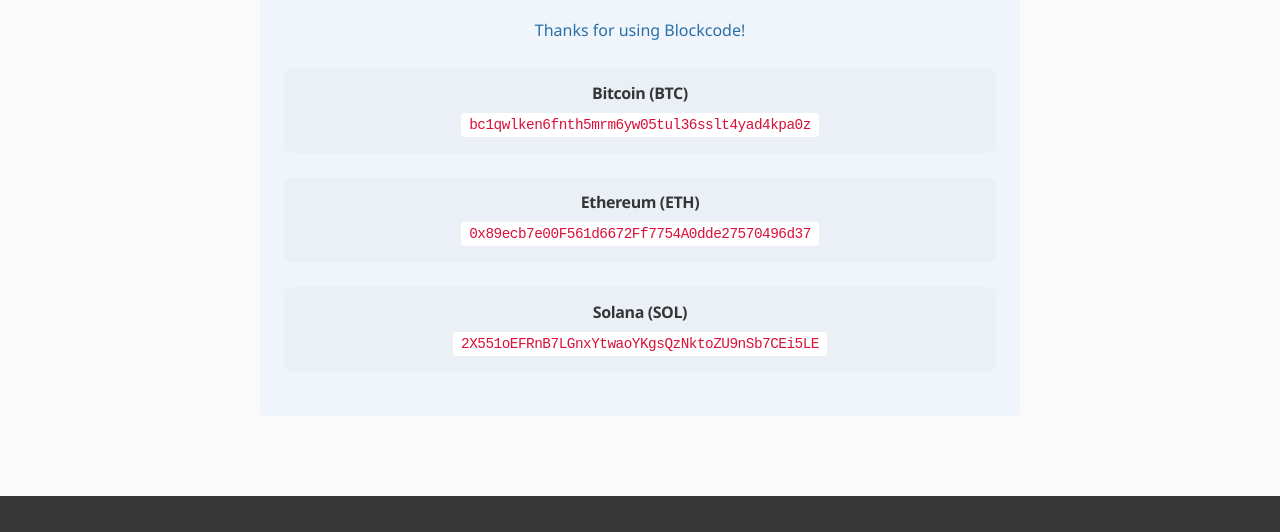
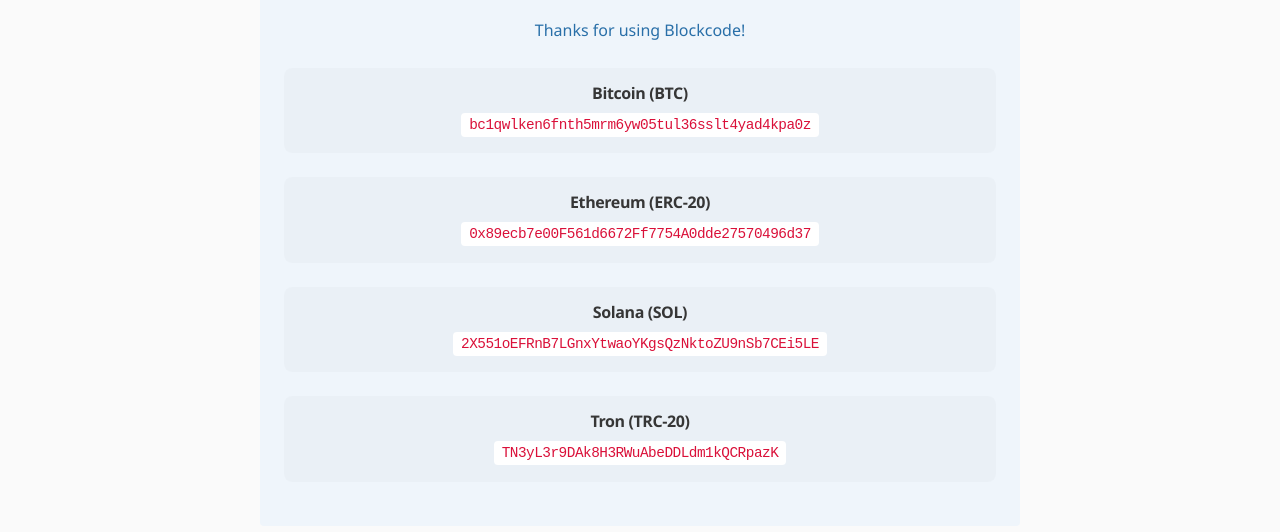
Before and after one commit to blockcode-beta/Blockcode, a plain HTML site: page index.html in a window 1280 px wide. Shown: the part 1191-1723 px from the top of the page. Drawn offline with nearby package versions, Linux system fonts and the light colour scheme.

Commit message:
Update index.html

```diff
--- a/index.html
+++ b/index.html
@@ -241,7 +241,7 @@
     </section>
 
     <!-- Добавить перед футером -->
-    <section class="section has-background-white-bis">
+  <section class="section has-background-white-bis">
     <div class="container">
         <div class="columns is-centered">
             <div class="column is-two-thirds">
@@ -262,7 +262,7 @@
                         </div>
 
                         <div class="wallet-section">
-                            <h3 class="title is-6 mb-2">Ethereum (ETH)</h3>
+                            <h3 class="title is-6 mb-2">Ethereum (ERC-20)</h3>
                             <div class="wallet-address">
                                 <code class="typewriter-font">0x89ecb7e00F561d6672Ff7754A0dde27570496d37</code>
                             </div>
@@ -272,6 +272,13 @@
                             <h3 class="title is-6 mb-2">Solana (SOL)</h3>
                             <div class="wallet-address">
                                 <code class="typewriter-font">2X551oEFRnB7LGnxYtwaoYKgsQzNktoZU9nSb7CEi5LE</code>
+                            </div>
+                        </div>
+
+                        <div class="wallet-section">
+                            <h3 class="title is-6 mb-2">Tron (TRC-20)</h3>
+                            <div class="wallet-address">
+                                <code class="typewriter-font">TN3yL3r9DAk8H3RWuAbeDDLdm1kQCRpazK</code>
                             </div>
                         </div>
 
```
